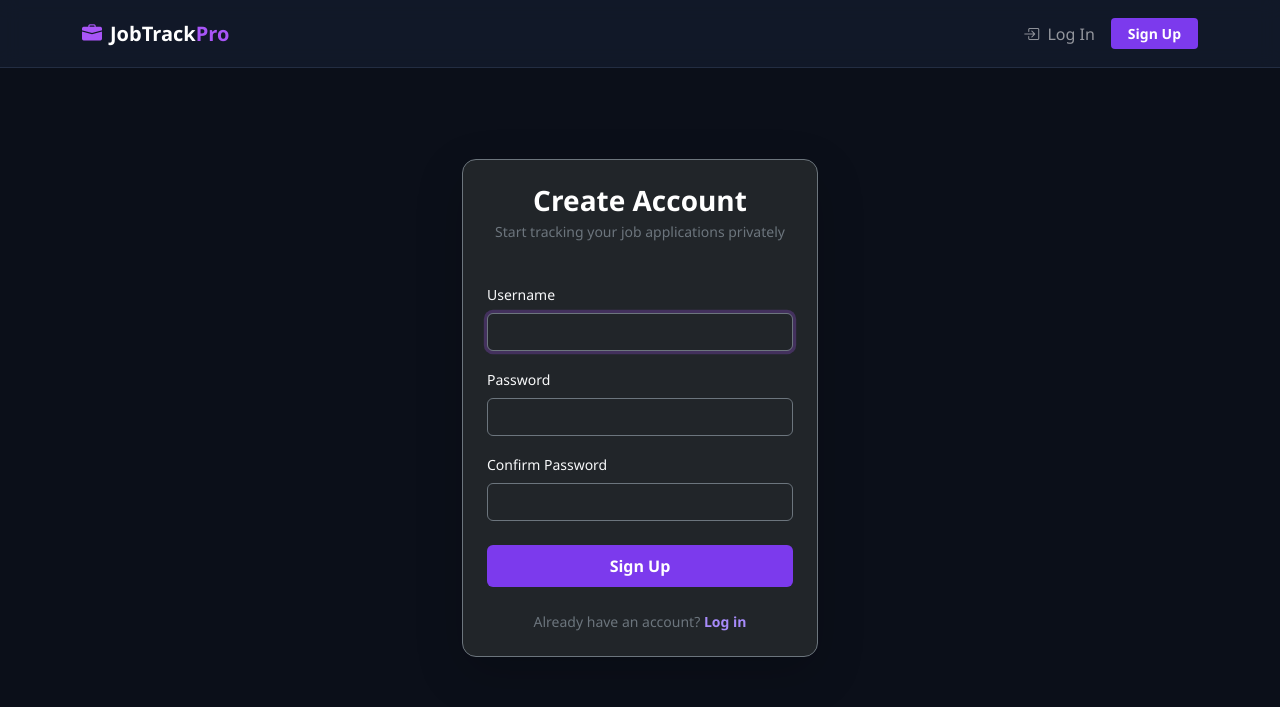
After one commit to shivanichinta05/job-application-tracker, a Flask app: page /register in a window 1280 px wide. The commit adds this page. Shown: the top 707 px of the page. Run offline with Flask 3, Linux system fonts and the light colour scheme.

Commit message:
Add user authentication and multi-user data isolation

```diff
--- a/app.py
+++ b/app.py
@@ -1,21 +1,113 @@
 from datetime import date
+from functools import wraps
+import sqlite3
 from database import get_db_connection, init_db
-from flask import Flask, flash, redirect, render_template, request, url_for
+from flask import Flask, flash, redirect, render_template, request, session, url_for
+from werkzeug.security import check_password_hash, generate_password_hash
 
 app = Flask(__name__)
 app.secret_key = "jobtrack-pro-secret-key"
 
-# Ensure the database table exists when the app starts
+# Ensure database tables exist when the app starts
 init_db()
 
 
+def login_required(f):
+    @wraps(f)
+    def decorated_function(*args, **kwargs):
+        if "user_id" not in session:
+            flash("Please log in to access your tracker.", "warning")
+            return redirect(url_for("login"))
+        return f(*args, **kwargs)
+    return decorated_function
+
+
+# --- AUTHENTICATION ROUTES ---
+
+@app.route("/register", methods=["GET", "POST"])
+def register():
+    if "user_id" in session:
+        return redirect(url_for("dashboard"))
+
+    if request.method == "POST":
+        username = request.form.get("username", "").strip()
+        password = request.form.get("password", "").strip()
+        confirm_password = request.form.get("confirm_password", "").strip()
+
+        if not username or not password:
+            flash("Username and password are required.", "danger")
+            return redirect(url_for("register"))
+
+        if password != confirm_password:
+            flash("Passwords do not match.", "danger")
+            return redirect(url_for("register"))
+
+        password_hash = generate_password_hash(password)
+        conn = get_db_connection()
+        try:
+            conn.execute(
+                "INSERT INTO users (username, password_hash) VALUES (?, ?)",
+                (username, password_hash),
+            )
+            conn.commit()
+        except sqlite3.IntegrityError:
+            conn.close()
+            flash("That username is already taken. Please choose another.", "danger")
+            return redirect(url_for("register"))
+
+        conn.close()
+        flash("Account created! Please log in.", "success")
+        return redirect(url_for("login"))
+
+    return render_template("register.html")
+
+
+@app.route("/login", methods=["GET", "POST"])
+def login():
+    if "user_id" in session:
+        return redirect(url_for("dashboard"))
+
+    if request.method == "POST":
+        username = request.form.get("username", "").strip()
+        password = request.form.get("password", "").strip()
+
+        conn = get_db_connection()
+        user = conn.execute(
+            "SELECT * FROM users WHERE username = ?", (username,)
+        ).fetchone()
+        conn.close()
+
+        if user and check_password_hash(user["password_hash"], password):
+            session["user_id"] = user["id"]
+            session["username"] = user["username"]
+            flash(f"Welcome back, {user['username']}!", "success")
+            return redirect(url_for("dashboard"))
+
+        flash("Invalid username or password.", "danger")
+        return redirect(url_for("login"))
+
+    return render_template("login.html")
+
+
+@app.route("/logout")
+def logout():
+    session.clear()
+    flash("You have been logged out.", "info")
+    return redirect(url_for("login"))
+
+
+# --- MAIN APPLICATION ROUTES ---
+
 @app.route("/")
+@login_required
 def dashboard():
+    user_id = session["user_id"]
     conn = get_db_connection()
 
-    # 1. Get counts grouped by status
+    # 1. Get counts grouped by status for this user
     rows = conn.execute(
-        "SELECT status, COUNT(*) as count FROM applications GROUP BY status"
+        "SELECT status, COUNT(*) as count FROM applications WHERE user_id = ? GROUP BY status",
+        (user_id,),
     ).fetchall()
 
     stats = {
@@ -39,11 +131,13 @@ def dashboard():
     follow_up_rows = conn.execute(
         """
         SELECT * FROM applications
-        WHERE follow_up_date IS NOT NULL
+        WHERE user_id = ?
+          AND follow_up_date IS NOT NULL
           AND TRIM(follow_up_date) != ''
           AND status NOT IN ('Rejected', 'Offer')
         ORDER BY follow_up_date ASC
-        """
+        """,
+        (user_id,),
     ).fetchall()
 
     overdue_followups = []
@@ -55,9 +149,10 @@ def dashboard():
         else:
             upcoming_followups.append(app_row)
 
-    # 3. Fetch 5 most recent applications
+    # 3. Fetch 5 most recent applications for this user
     recent_apps = conn.execute(
-        "SELECT * FROM applications ORDER BY date_applied DESC, id DESC LIMIT 5"
+        "SELECT * FROM applications WHERE user_id = ? ORDER BY date_applied DESC, id DESC LIMIT 5",
+        (user_id,),
     ).fetchall()
 
     conn.close()
@@ -73,12 +168,14 @@ def dashboard():
 
 
 @app.route("/applications")
+@login_required
 def applications():
+    user_id = session["user_id"]
     search_query = request.args.get("search", "").strip()
     status_filter = request.args.get("status", "").strip()
 
-    query = "SELECT * FROM applications WHERE 1=1"
-    params = []
+    query = "SELECT * FROM applications WHERE user_id = ?"
+    params = [user_id]
 
     if search_query:
         query += " AND (company LIKE ? OR role LIKE ?)"
@@ -104,7 +201,9 @@ def applications():
 
 
 @app.route("/add", methods=["POST"])
+@login_required
 def add_application():
+    user_id = session["user_id"]
     company = request.form.get("company", "").strip()
     role = request.form.get("role", "").strip()
     job_description = request.form.get("job_description", "").strip()
@@ -123,11 +222,12 @@ def add_application():
     conn.execute(
         """
         INSERT INTO applications (
-            company, role, job_description, job_link,
+            user_id, company, role, job_description, job_link,
             date_applied, status, location, follow_up_date, notes
-        ) VALUES (?, ?, ?, ?, ?, ?, ?, ?, ?)
+        ) VALUES (?, ?, ?, ?, ?, ?, ?, ?, ?, ?)
         """,
         (
+            user_id,
             company,
             role,
             job_description,
@@ -147,7 +247,9 @@ def add_application():
 
 
 @app.route("/edit/<int:app_id>", methods=["POST"])
+@login_required
 def edit_application(app_id):
+    user_id = session["user_id"]
     company = request.form.get("company", "").strip()
     role = request.form.get("role", "").strip()
     job_description = request.form.get("job_description", "").strip()
@@ -168,7 +270,7 @@ def edit_application(app_id):
         UPDATE applications
         SET company = ?, role = ?, job_description = ?, job_link = ?,
             date_applied = ?, status = ?, location = ?, follow_up_date = ?, notes = ?
-        WHERE id = ?
+        WHERE id = ? AND user_id = ?
         """,
         (
             company,
@@ -181,6 +283,7 @@ def edit_application(app_id):
             follow_up_date,
             notes,
             app_id,
+            user_id,
         ),
     )
     conn.commit()
@@ -191,9 +294,13 @@ def edit_application(app_id):
 
 
 @app.route("/delete/<int:app_id>", methods=["POST"])
+@login_required
 def delete_application(app_id):
+    user_id = session["user_id"]
     conn = get_db_connection()
-    conn.execute("DELETE FROM applications WHERE id = ?", (app_id,))
+    conn.execute(
+        "DELETE FROM applications WHERE id = ? AND user_id = ?", (app_id, user_id)
+    )
     conn.commit()
     conn.close()
 
--- a/templates/base.html
+++ b/templates/base.html
@@ -27,7 +27,8 @@
             </button>
 
             <div class="collapse navbar-collapse" id="navbarNav">
-                <ul class="navbar-nav ms-auto gap-2">
+                <ul class="navbar-nav ms-auto gap-2 align-items-lg-center">
+                    {% if session.get('user_id') %}
                         <li class="nav-item">
                             <a class="nav-link {% if request.path == '/' %}active{% endif %}" href="/">
                                 <i class="bi bi-speedometer2 me-1"></i> Dashboard
@@ -38,6 +39,28 @@
                                 <i class="bi bi-table me-1"></i> Applications
                             </a>
                         </li>
+                        <li class="nav-item ms-lg-2">
+                            <span class="nav-link text-light opacity-75">
+                                <i class="bi bi-person-circle me-1 text-purple"></i> {{ session.get('username') }}
+                            </span>
+                        </li>
+                        <li class="nav-item">
+                            <a class="btn btn-outline-danger btn-sm px-3" href="{{ url_for('logout') }}">
+                                <i class="bi bi-box-arrow-right me-1"></i> Logout
+                            </a>
+                        </li>
+                    {% else %}
+                        <li class="nav-item">
+                            <a class="nav-link {% if request.path == '/login' %}active{% endif %}" href="{{ url_for('login') }}">
+                                <i class="bi bi-box-arrow-in-right me-1"></i> Log In
+                            </a>
+                        </li>
+                        <li class="nav-item">
+                            <a class="btn btn-sm fw-semibold text-white px-3" style="background-color: #7c3aed;" href="{{ url_for('register') }}">
+                                Sign Up
+                            </a>
+                        </li>
+                    {% endif %}
                 </ul>
             </div>
         </div>
--- /dev/null
+++ b/templates/register.html
@@ -0,0 +1,44 @@
+{% extends "base.html" %}
+
+{% block title %}Sign Up | JobTrack Pro{% endblock %}
+
+{% block content %}
+<div class="row justify-content-center align-items-center" style="min-height: 75vh;">
+    <div class="col-md-5 col-lg-4">
+        <div class="card bg-dark border-secondary shadow-lg p-4" style="border-radius: 14px;">
+            <div class="text-center mb-4">
+                <h3 class="fw-bold text-white mb-1">Create Account</h3>
+                <p class="text-secondary small">Start tracking your job applications privately</p>
+            </div>
+
+            <form method="POST" action="{{ url_for('register') }}">
+                <div class="mb-3">
+                    <label for="username" class="form-label text-light small">Username</label>
+                    <input type="text" class="form-control bg-dark text-white border-secondary" id="username" name="username" required autofocus>
+                </div>
+
+                <div class="mb-3">
+                    <label for="password" class="form-label text-light small">Password</label>
+                    <input type="password" class="form-control bg-dark text-white border-secondary" id="password" name="password" required>
+                </div>
+
+                <div class="mb-4">
+                    <label for="confirm_password" class="form-label text-light small">Confirm Password</label>
+                    <input type="password" class="form-control bg-dark text-white border-secondary" id="confirm_password" name="confirm_password" required>
+                </div>
+
+                <button type="submit" class="btn w-100 fw-semibold text-white py-2" style="background-color: #7c3aed;">
+                    Sign Up
+                </button>
+            </form>
+
+            <div class="text-center mt-4">
+                <p class="text-secondary small mb-0">
+                    Already have an account?
+                    <a href="{{ url_for('login') }}" class="text-decoration-none fw-semibold" style="color: #a78bfa;">Log in</a>
+                </p>
+            </div>
+        </div>
+    </div>
+</div>
+{% endblock %}
```
Also changed, not shown: database.py (+13 -9 lines), templates/login.html (added, +39 -0 lines). Lines whose indentation alone changed are shown as unchanged.
